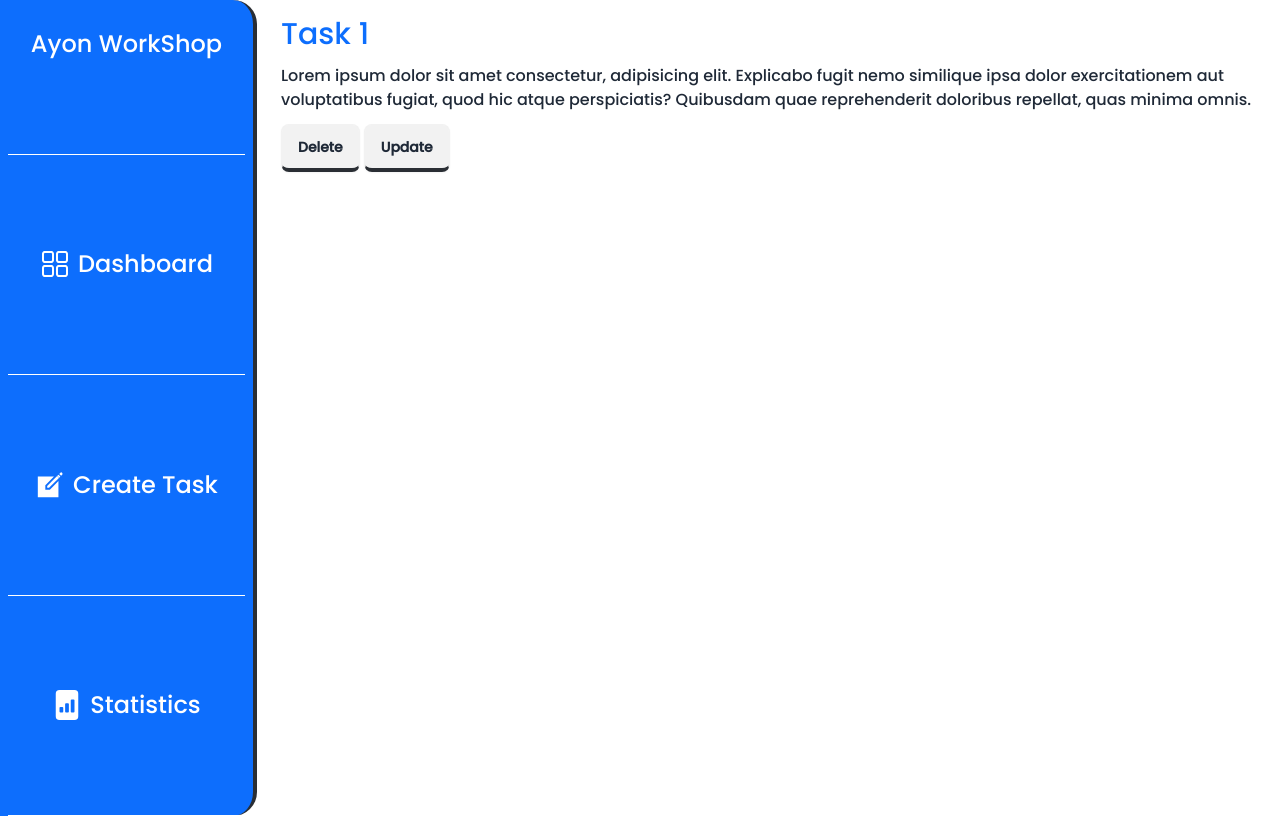
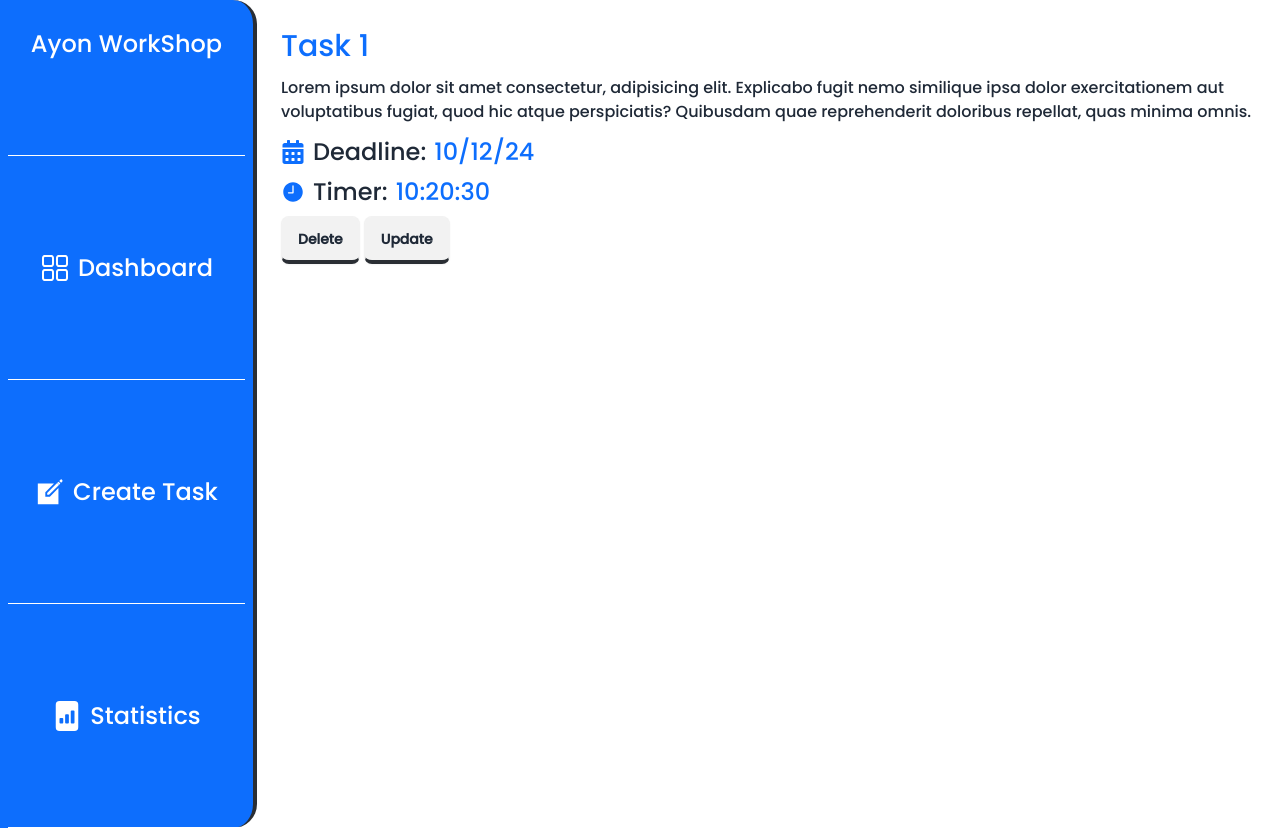
Before and after one commit to ayon121/Time_Tracker_Website_React, a React (Vite) app: page /dashboard/task/id in a window 1280 px wide. Built offline with nearby package versions, Linux system fonts and the light colour scheme; no server answers.

Commit message:
task description updated

```diff
--- a/src/Components/Pages/Dashboard/TaskDescription/TaskDescription.jsx
+++ b/src/Components/Pages/Dashboard/TaskDescription/TaskDescription.jsx
@@ -1,11 +1,25 @@
 
 // import PropTypes from 'prop-types';
+import { FaCalendarAlt } from "react-icons/fa";
+import { IoIosTime } from "react-icons/io";
 
 const TaskDescription = () => {
+
     return (
         <div className="min-h-screen px-3">
-            <h1 className="text-2xl md:text-3xl text-main mt-4">Task 1</h1>
+            <h1 className="text-2xl md:text-3xl text-main mt-7">Task 1</h1>
             <p className="my-3">Lorem ipsum dolor sit amet consectetur, adipisicing elit. Explicabo fugit nemo similique ipsa dolor exercitationem aut voluptatibus fugiat, quod hic atque perspiciatis? Quibusdam quae reprehenderit doloribus repellat, quas minima omnis.</p>
+
+            <h1 className="text-xl md:text-2xl  my-2 flex items-center gap-2"><span className="text-main"><FaCalendarAlt /></span> Deadline:
+                <span className="text-main">
+                    10/12/24
+                </span>
+            </h1>
+            <h1 className="text-xl md:text-2xl  my-2 flex items-center gap-2"><span className="text-main"><IoIosTime /></span> Timer:
+                <span className="text-main">
+                    10:20:30
+                </span>
+            </h1>
             <div className="flex gap-1">
                 <button className="btn btn-sm md:btn-md py-2  border-b-4 border-b-sub_color_1 hover:bg-sub_color_1 hover:border-sub_color_1 hover:text-white_color hover:px-3">Delete</button>
                 <button className="btn btn-sm md:btn-md py-2  border-b-4 border-b-sub_color_1 hover:bg-sub_color_1 hover:border-sub_color_1 hover:text-white_color hover:px-3">Update</button>
```
